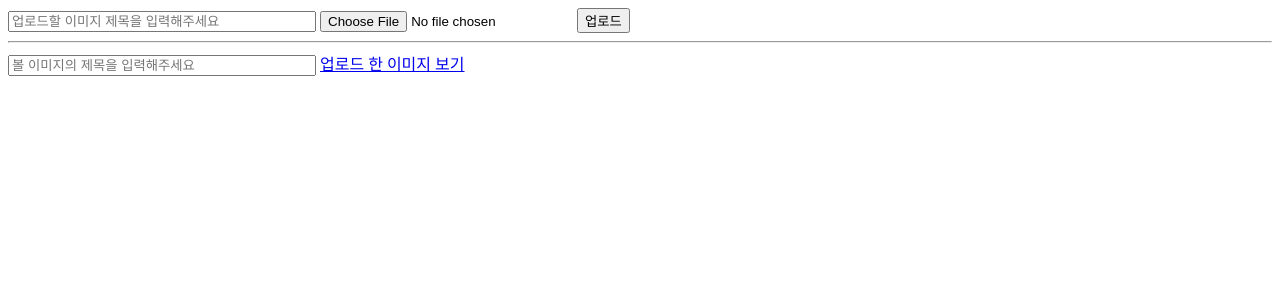
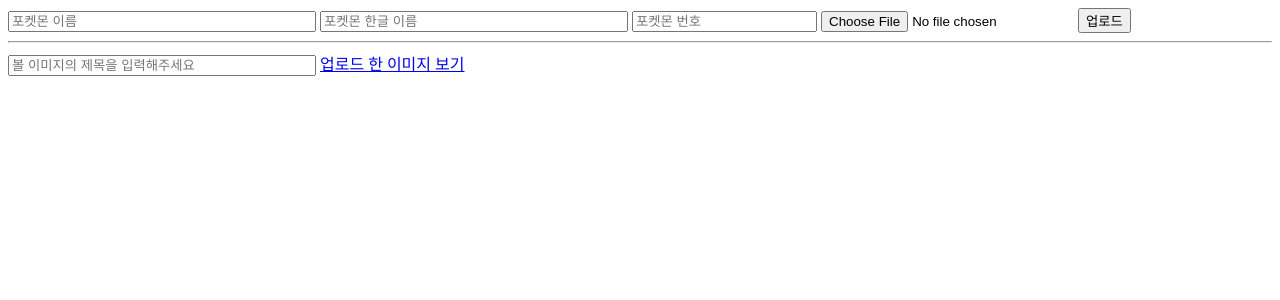
Before and after one commit to hj0c0e/poke, a Flask app: page / in a window 1280 px wide. Shown: the top 300 px of the page. Run offline with Flask 2, Linux system fonts and the light colour scheme; parts of the project's set-up code (start-up, migrations or seed data) failed here and were passed over.

Commit message:
no message

```diff
--- a/app.py
+++ b/app.py
@@ -22,14 +22,18 @@ def home():
 # 방식2 : DB에 이미지 파일 자체를 올리는 방식
 @app.route('/fileupload', methods=['POST'])
 def file_upload():
-    title_receive = request.form['title_give']
+    name_receive = request.form['name_give']
+    k_name_receive = request.form['k_name_give']
+    p_num_receive = request.form['p_num_give']
     file = request.files['file_give']
     # gridfs 활용해서 이미지 분할 저장
     fs_image_id = fs.put(file)
 
     # db 추가
     doc = {
-        'title': title_receive,
+        'p_name': name_receive,
+        'k_p_name': k_name_receive,
+        'p_num': p_num_receive,
         'img': fs_image_id
     }
     db.info.insert_one(doc)
--- a/templates/upload.html
+++ b/templates/upload.html
@@ -9,11 +9,15 @@
 </head>
 <script>
   function posting() {
-    let title = $('#title').val()
+    let name = $('#p_name').val()
+    let k_name = $('#p_k_name').val()
+    let num = $('#p_num').val()
     let file = $('#file')[0].files[0]
     let form_data = new FormData()
 
-    form_data.append("title_give", title)
+    form_data.append("name_give", name)
+    form_data.append("k_name_give", k_name)
+    form_data.append("p_num_give", num)
     form_data.append("file_give", file)
 
     $.ajax({
@@ -38,8 +42,11 @@
 </script>
 <body>
   <div class="file-upload">
-    <input style="width:300px;" type="text" id="title" placeholder="업로드할 이미지 제목을 입력해주세요">
+    <input style="width:300px;" type="text" id="p_name" placeholder="포켓몬 이름">
+    <input style="width:300px;" type="text" id="p_k_name" placeholder="포켓몬 한글 이름">
+    <input type="text" id="p_num" placeholder="포켓몬 번호">
     <input type="file" id="file">
+
     <button onclick="posting()">업로드</button>
   </div>
   <hr>
```
